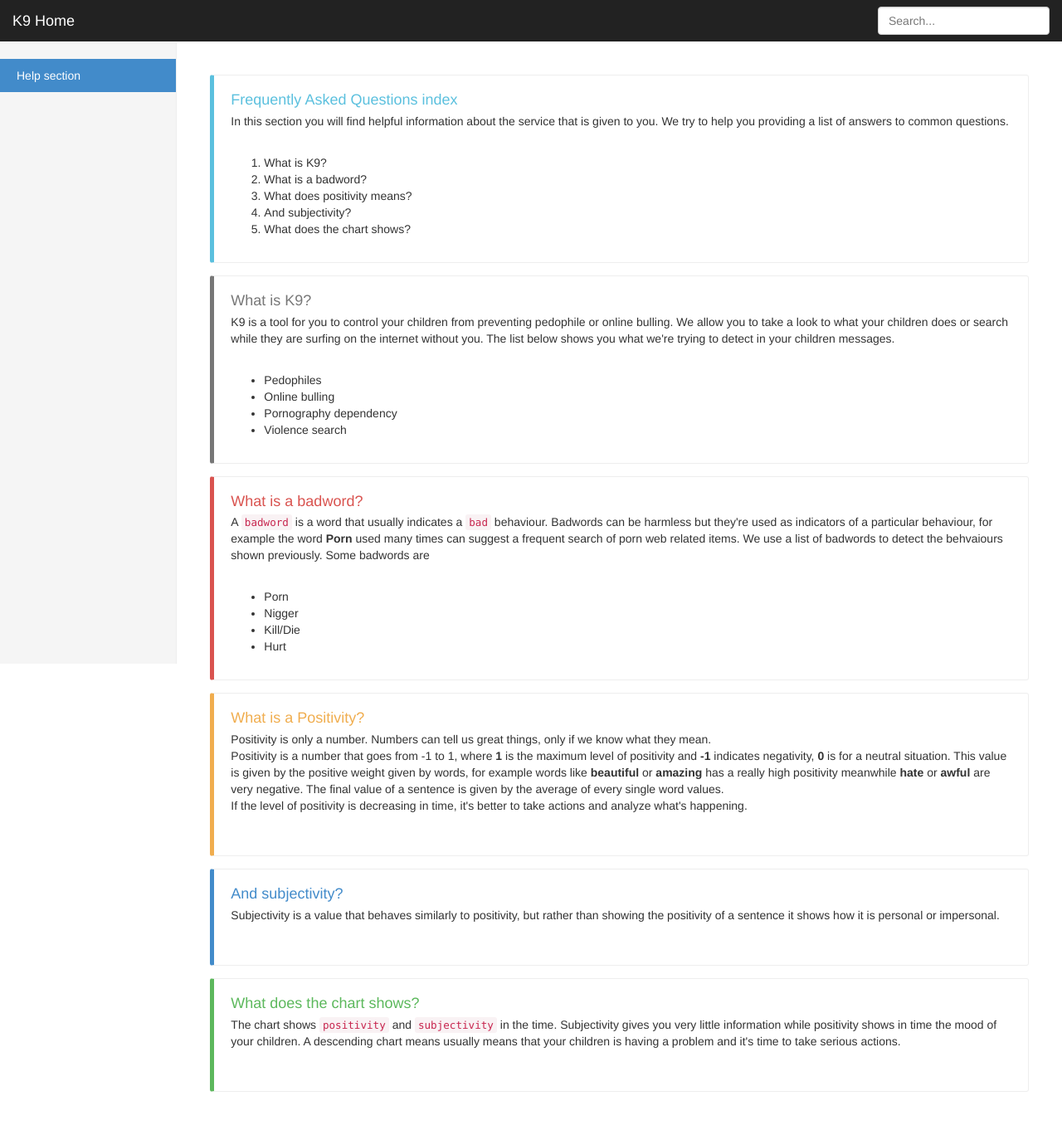
After one commit to les69/k9django, a Django app: page /user/help in a window 1280 px wide. The commit adds this page. Shown: the whole page at 83% size. Run offline with Django 3.2, Linux system fonts and the light colour scheme; some libraries are stand-ins or nearby versions.

Commit message:
add chart

```diff
--- /dev/null
+++ b/k9server/k9frontend/static/css/callout.css
@@ -0,0 +1,56 @@
+.bs-callout {
+    padding: 20px;
+    margin: 20px 0;
+    border: 1px solid #eee;
+    border-left-width: 5px;
+    border-radius: 3px;
+}
+.bs-callout h4 {
+    margin-top: 0;
+    margin-bottom: 5px;
+}
+.bs-callout p:last-child {
+    margin-bottom: 0;
+}
+.bs-callout code {
+    border-radius: 3px;
+}
+.bs-callout+.bs-callout {
+    margin-top: -5px;
+}
+.bs-callout-default {
+    border-left-color: #777;
+}
+.bs-callout-default h4 {
+    color: #777;
+}
+.bs-callout-primary {
+    border-left-color: #428bca;
+}
+.bs-callout-primary h4 {
+    color: #428bca;
+}
+.bs-callout-success {
+    border-left-color: #5cb85c;
+}
+.bs-callout-success h4 {
+    color: #5cb85c;
+}
+.bs-callout-danger {
+    border-left-color: #d9534f;
+}
+.bs-callout-danger h4 {
+    color: #d9534f;
+}
+.bs-callout-warning {
+    border-left-color: #f0ad4e;
+}
+.bs-callout-warning h4 {
+    color: #f0ad4e;
+}
+.bs-callout-info {
+    border-left-color: #5bc0de;
+}
+.bs-callout-info h4 {
+    color: #5bc0de;
+}
--- /dev/null
+++ b/k9server/k9frontend/templates/help.html
@@ -0,0 +1,144 @@
+{% load staticfiles %}
+<html lang="en">
+  <head>
+    <meta charset="utf-8">
+    <meta http-equiv="X-UA-Compatible" content="IE=edge">
+    <meta name="viewport" content="width=device-width, initial-scale=1">
+    <!-- The above 3 meta tags *must* come first in the head; any other head content must come *after* these tags -->
+    <meta name="description" content="">
+    <meta name="author" content="">
+        <!-- Placed at the end of the document so the pages load faster -->
+    <script src="{% static 'js/jquery-1.11.0.js' %}"></script>
+    <script src="{% static 'js/bootstrap.js' %}"></script>
+
+
+
+    <title>K9 Help Page</title>
+
+    <!-- Bootstrap core CSS -->
+    <link href="{% static 'css/bootstrap.css' %}" rel="stylesheet">
+    <link href="{% static 'css/callout.css' %}" rel="stylesheet">
+
+    <!-- Custom styles for this template -->
+    <link href="{% static 'css/dashboard.css' %}" rel="stylesheet">
+
+
+  </head>
+
+  <body>
+
+
+
+    <nav class="navbar navbar-inverse navbar-fixed-top">
+      <div class="container-fluid">
+        <div class="navbar-header">
+          <button type="button" class="navbar-toggle collapsed" data-toggle="collapse" data-target="#navbar" aria-expanded="false" aria-controls="navbar">
+            <span class="sr-only">Toggle navigation</span>
+            <span class="icon-bar"></span>
+            <span class="icon-bar"></span>
+            <span class="icon-bar"></span>
+          </button>
+          <a class="navbar-brand" href="{% url 'home' %}">K9 Home</a>
+        </div>
+        <div id="navbar" class="navbar-collapse collapse">
+          <ul class="nav navbar-nav navbar-right">
+
+          </ul>
+          <form class="navbar-form navbar-right">
+            <input type="text" class="form-control" placeholder="Search...">
+          </form>
+        </div>
+      </div>
+    </nav>
+
+    <div class="container-fluid">
+      <div class="row">
+            <div class="col-sm-3 col-md-2 sidebar">
+          <ul class="nav nav-sidebar">
+            <li class="active"><a href="#">Help section <span class="sr-only">(current)</span></a></li>
+
+          </ul>
+
+
+        </div>
+          <div id="message_container" class="col-sm-9 col-sm-offset-3 col-lg-10 col-lg-offset-2 main">
+              <div class="bs-callout bs-callout-info" id="callout-navs-tabs-plugin">
+                  <h4>Frequently Asked Questions index</h4>
+                  <p>In this section you will find helpful information about the service that is given to you. We try to help you
+                  providing a list of answers to common questions.</p><br />
+
+                  <ol>
+                      <li>What is K9?</li>
+                      <li>What is a badword?</li>
+                      <li>What does positivity means?</li>
+                      <li>And subjectivity?</li>
+                      <li>What does the chart shows?</li>
+                  </ol>
+              </div>
+              <div class="bs-callout bs-callout-default" id="callout-navs-tabs-plugin">
+                  <h4>What is K9?</h4>
+                  <p>K9 is a tool for you to control your children from preventing pedophile or online bulling. We allow you to
+                    take a look to what your children does or search while they are surfing on the internet without you. The list below
+                      shows you what we're trying to detect in your children messages.
+                  </p><br />
+
+                  <ul>
+                      <li>Pedophiles</li>
+                      <li>Online bulling</li>
+                      <li>Pornography dependency</li>
+                      <li>Violence search</li>
+                  </ul>
+              </div>
+              <div class="bs-callout bs-callout-danger" id="callout-navs-tabs-plugin">
+                  <h4>What is a badword?</h4>
+                  <p>A <code>badword</code> is a word that usually indicates a <code>bad</code> behaviour. Badwords can be harmless but they're used as indicators
+                      of a particular behaviour, for example the word <b>Porn</b> used many times can suggest a frequent search of porn web related items.
+                      We use a list of badwords to detect the behvaiours shown previously. Some badwords are
+                  </p><br />
+
+                  <ul>
+                      <li>Porn</li>
+                      <li>Nigger</li>
+                      <li>Kill/Die</li>
+                      <li>Hurt</li>
+                  </ul>
+              </div>
+              <div class="bs-callout bs-callout-warning" id="callout-navs-tabs-plugin">
+                  <h4>What is a Positivity?</h4>
+                  <p>Positivity is only a number. Numbers can tell us great things, only if we know what they mean.<br />
+                      Positivity is a number that goes from -1 to 1, where <b>1</b> is the maximum level of positivity and <b>-1</b>
+                      indicates negativity, <b>0</b> is for a neutral situation. This value is given by the positive weight given by words, for
+                      example words like <b>beautiful</b> or <b>amazing</b> has a really high positivity meanwhile <b>hate</b> or <b>awful</b>
+                      are very negative. The final value of a sentence is given by the average of every single word values.<br />
+                      If the level of positivity is decreasing in time, it's better to take actions and analyze what's happening.
+                  </p><br />
+
+              </div>
+              <div class="bs-callout bs-callout-primary" id="callout-navs-tabs-plugin">
+                  <h4>And subjectivity?</h4>
+                  <p>Subjectivity is a value that behaves similarly to positivity, but rather than showing the positivity of a sentence it shows
+                      how it is personal or impersonal.
+                  </p><br />
+
+              </div>
+              <div class="bs-callout bs-callout-success" id="callout-navs-tabs-plugin">
+                  <h4>What does the chart shows?</h4>
+                  <p>The chart shows <code>positivity</code> and <code>subjectivity</code> in the time. Subjectivity gives you very little information
+                      while positivity shows in time the mood of your children. A descending chart means usually means that your children is having a problem
+                      and it's time to take serious actions.
+                  </p><br />
+
+              </div>
+
+          </div>
+      </div>
+    </div>
+    </div>
+
+    <!-- Bootstrap core JavaScript
+    ================================================== -->
+
+
+
+  </body>
+</html>
--- a/k9server/k9frontend/templates/mainPage.html
+++ b/k9server/k9frontend/templates/mainPage.html
@@ -60,8 +60,7 @@
           <ul class="nav navbar-nav navbar-right">
             <li><a id="chart-link" href="#">Chart</a></li>
             <li><a id="analysis-link" href="">WordList</a></li>
-            <li><a href="#">Alerts</a></li>
-            <li><a href="#">Help</a></li>
+            <li><a href="{% url 'help' %}">Help</a></li>
           </ul>
           <form class="navbar-form navbar-right">
             <input type="text" class="form-control" placeholder="Search...">
@@ -75,9 +74,6 @@
         <div class="col-sm-3 col-md-2 sidebar">
           <ul class="nav nav-sidebar">
             <li class="active"><a href="#">Overview <span class="sr-only">(current)</span></a></li>
-            <li><a href="#">Reports</a></li>
-            <li><a href="#">Analytics</a></li>
-            <li><a href="#">Export</a></li>
 
           </ul>
 
--- a/k9server/k9frontend/views.py
+++ b/k9server/k9frontend/views.py
@@ -16,6 +16,11 @@
 
 def index(request):
     return render_to_response("index.html", context_instance=RequestContext(request))
+
+
+def help(request):
+    return render_to_response("help.html", context_instance=RequestContext(request))
+
 
 @login_required
 def home(request):
--- a/k9server/k9server/urls.py
+++ b/k9server/k9server/urls.py
@@ -18,6 +18,7 @@ urlpatterns += patterns('k9frontend.views',
                         url(r'home/(?P<username>\w+)$', 'get_user_details', name='get_user_details'),
                         url(r'user/(?P<username>\w+)/chart$', 'get_user_chart', name='get_user_chart'),
                         url(r'user/(?P<username>\w+)/analysis$', 'get_user_analysis', name='get_user_analysis'),
+                        url(r'user/help', 'help', name='help'),
                         #url(r'^search/(?P<program>\w+)/$', 'search_program', name='search_program'),
                         #url(r'^top/$', 'get_top_results', name='get_top_results'),
 
```
